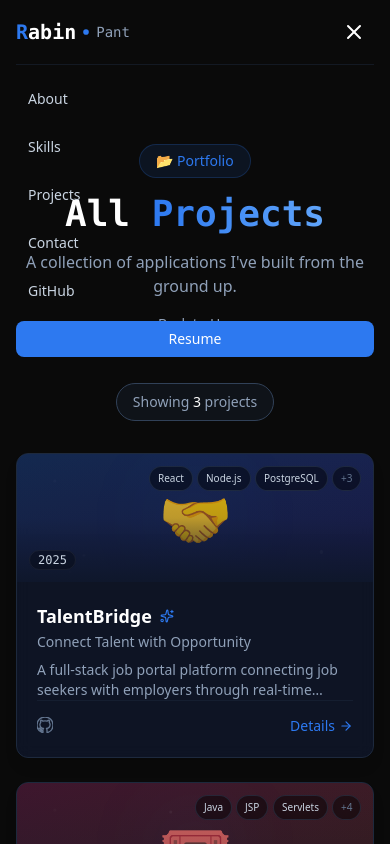
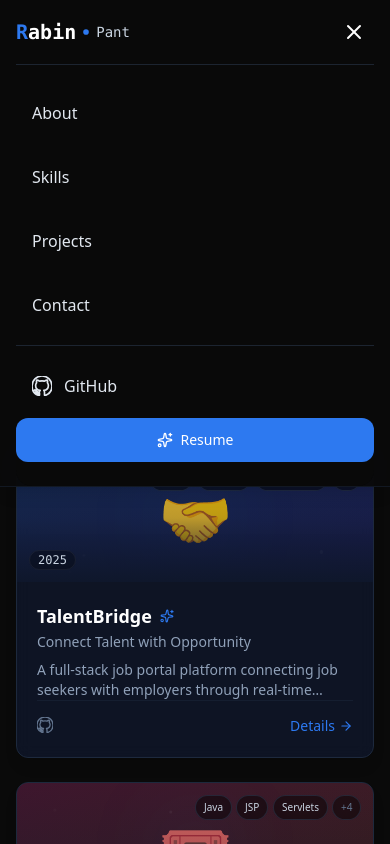
Before and after one commit to Rabin-Pant/Portfolio, a Next.js app: page /projects in a window 390 px wide. Both pictures are taken after a click on the button "Toggle menu". Shown: the top 844 px of the page. Built offline with nearby package versions, Linux system fonts and the light colour scheme.

Commit message:
Fix navbar for moblie view

```diff
--- a/components/ui/Navbar.tsx
+++ b/components/ui/Navbar.tsx
@@ -1,7 +1,7 @@
-// components/ui/Navbar.tsx - Update the useEffect
+// components/ui/Navbar.tsx
 'use client';
 
-import { useState, useEffect, useRef } from 'react';
+import { useState, useEffect } from 'react';
 import Link from 'next/link';
 import { usePathname } from 'next/navigation';
 import { motion, AnimatePresence } from 'framer-motion';
@@ -27,7 +27,6 @@ export const Navbar = () => {
     const handleScroll = () => {
       setIsScrolled(window.scrollY > 20);
 
-      // Only detect sections on homepage
       if (isHomePage) {
         const sections = ['about', 'skills', 'projects', 'contact'];
         let current = '';
@@ -46,7 +45,7 @@ export const Navbar = () => {
 
     window.addEventListener('scroll', handleScroll);
     return () => window.removeEventListener('scroll', handleScroll);
-  }, [isHomePage]); // ← Fixed: only depends on isHomePage
+  }, [isHomePage]);
 
   const handleNavClick = (e: React.MouseEvent<HTMLAnchorElement>, href: string) => {
     e.preventDefault();
@@ -82,9 +81,9 @@ export const Navbar = () => {
       animate={{ y: 0 }}
       transition={{ duration: 0.5, ease: "easeOut" }}
       className={`fixed top-0 w-full z-50 transition-all duration-500 ${
-        isScrolled
-          ? 'bg-[#0A0A0A]/80 backdrop-blur-xl border-b border-slate-800/50 shadow-lg'
-          : 'bg-transparent'
+        isScrolled || isOpen
+          ? 'bg-[#0A0A0A]/95 backdrop-blur-xl border-b border-slate-800/50 shadow-lg'
+          : 'bg-[#0A0A0A]/80 backdrop-blur-sm'
       }`}
     >
       <div className="container-custom">
@@ -92,7 +91,7 @@ export const Navbar = () => {
           {/* Logo */}
           <Link
             href="/"
-            className="group flex items-center space-x-2 relative"
+            className="group flex items-center space-x-2 relative z-50"
             onClick={handleLogoClick}
           >
             <motion.div
@@ -100,7 +99,7 @@ export const Navbar = () => {
               transition={{ type: "spring", stiffness: 400, damping: 10 }}
               className="flex items-center space-x-2 cursor-pointer"
             >
-              <span className="text-xl font-mono font-bold">
+              <span className="text-xl font-mono font-bold text-white">
                 <span className="text-primary">R</span>abin
               </span>
               <motion.span
@@ -108,7 +107,7 @@ export const Navbar = () => {
                 animate={{ scale: [1, 1.5, 1] }}
                 transition={{ duration: 2, repeat: Infinity }}
               />
-              <span className="text-sm text-slate-400 font-mono">Pant</span>
+              <span className="text-sm text-slate-300 font-mono">Pant</span>
             </motion.div>
             <motion.span
               className="absolute -bottom-1 left-0 w-0 h-0.5 bg-primary"
@@ -191,7 +190,7 @@ export const Navbar = () => {
           {/* Mobile Menu Button */}
           <motion.button
             onClick={() => setIsOpen(!isOpen)}
-            className="md:hidden text-white hover:text-primary transition-colors p-2 rounded-lg hover:bg-slate-800/50"
+            className="md:hidden text-white hover:text-primary transition-colors p-2 rounded-lg hover:bg-white/10 z-50"
             aria-label="Toggle menu"
             initial={{ opacity: 0, rotate: -90 }}
             animate={{ opacity: 1, rotate: 0 }}
@@ -213,7 +212,7 @@ export const Navbar = () => {
           </motion.button>
         </div>
 
-        {/* Mobile Navigation */}
+        {/* Mobile Navigation - Improved visibility */}
         <AnimatePresence>
           {isOpen && (
             <motion.div
@@ -223,42 +222,48 @@ export const Navbar = () => {
               transition={{ duration: 0.3, ease: "easeInOut" }}
               className="md:hidden overflow-hidden"
             >
-              <motion.div className="py-4 space-y-3 border-t border-slate-800/50">
+              <motion.div className="py-6 space-y-4 border-t border-slate-700/50 bg-[#0A0A0A]/95 backdrop-blur-xl rounded-b-2xl">
                 {navLinks.map((link, index) => (
                   <motion.a
                     key={link.href}
                     href={link.href}
                     onClick={(e) => handleNavClick(e, link.href)}
-                    className={`block text-sm font-medium transition-colors duration-200 px-3 py-2 rounded-lg hover:bg-slate-800/50 ${
-                      isActive(link.href) ? 'text-primary bg-slate-800/30' : 'text-slate-300 hover:text-white'
+                    className={`block text-base font-medium transition-colors duration-200 px-4 py-3 rounded-xl ${
+                      isActive(link.href)
+                        ? 'text-primary bg-primary/10 border border-primary/20'
+                        : 'text-slate-200 hover:text-white hover:bg-white/5'
                     }`}
                     initial={{ opacity: 0, x: -20 }}
                     animate={{ opacity: 1, x: 0 }}
                     transition={{ delay: index * 0.05 }}
                     whileHover={{ x: 4 }}
                   >
-                    {link.label}
+                    <div className="flex items-center justify-between">
+                      <span>{link.label}</span>
                       {isActive(link.href) && (
                         <motion.span
-                        className="inline-block w-1.5 h-1.5 bg-primary rounded-full ml-2"
+                          className="inline-block w-1.5 h-1.5 bg-primary rounded-full"
                           initial={{ scale: 0 }}
                           animate={{ scale: 1 }}
                           transition={{ type: "spring", stiffness: 300 }}
                         />
                       )}
+                    </div>
                   </motion.a>
                 ))}
 
+                <div className="border-t border-slate-700/50 pt-4">
                   <motion.a
                     href="https://github.com/Rabin-Pant"
                     target="_blank"
                     rel="noopener noreferrer"
-                  className="block text-sm text-slate-300 hover:text-white transition-colors duration-200 px-3 py-2 rounded-lg hover:bg-slate-800/50"
+                    className="flex items-center gap-3 text-base text-slate-200 hover:text-white transition-colors duration-200 px-4 py-3 rounded-xl hover:bg-white/5"
                     initial={{ opacity: 0, x: -20 }}
                     animate={{ opacity: 1, x: 0 }}
                     transition={{ delay: 0.15 }}
                     whileHover={{ x: 4 }}
                   >
+                    <GithubIcon size={20} />
                     GitHub
                   </motion.a>
 
@@ -267,15 +272,19 @@ export const Navbar = () => {
                     download
                     target="_blank"
                     rel="noopener noreferrer"
-                  className="block px-4 py-2 rounded-lg bg-primary hover:bg-primary-dark transition-colors duration-200 text-sm font-medium text-center"
+                    className="block mt-2 px-4 py-3 rounded-xl bg-primary hover:bg-primary-dark transition-colors duration-200 text-sm font-medium text-center text-white"
                     initial={{ opacity: 0, x: -20 }}
                     animate={{ opacity: 1, x: 0 }}
                     transition={{ delay: 0.2 }}
                     whileHover={{ scale: 1.02 }}
                     whileTap={{ scale: 0.98 }}
                   >
+                    <div className="flex items-center justify-center gap-2">
+                      <Sparkles size={16} />
                       Resume
+                    </div>
                   </motion.a>
+                </div>
               </motion.div>
             </motion.div>
           )}
```
Lines whose indentation alone changed are shown as unchanged.
